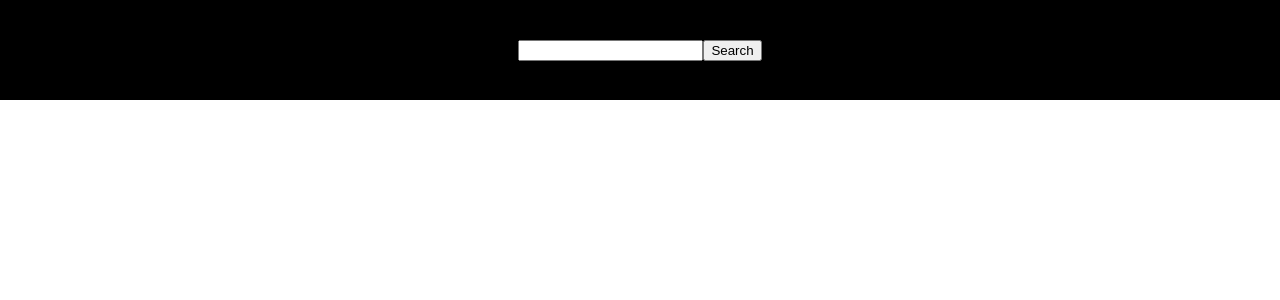
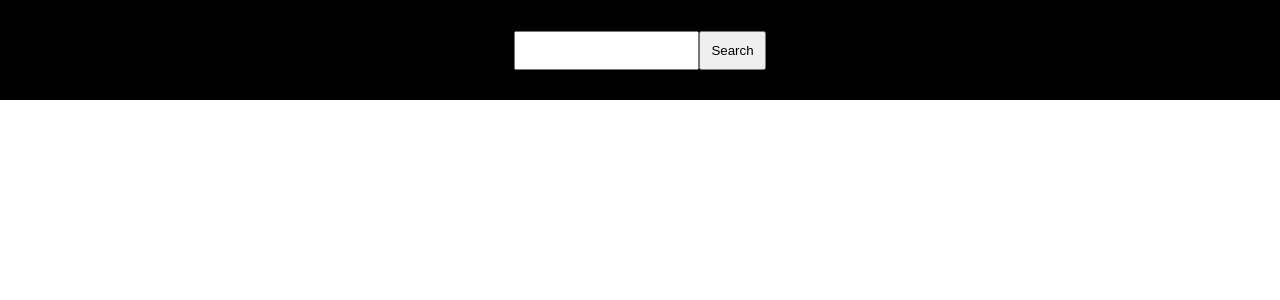
Before and after one commit to andrewwestenskow/lyrics-analyzer, a React (Create React App) app: page / in a window 1280 px wide. Shown: the top 300 px of the page. Built offline with nearby package versions, Linux system fonts and the light colour scheme.

Commit message:
Bunch of refactoring

```diff
--- a/package.json
+++ b/package.json
@@ -12,6 +12,7 @@
     "react": "^16.12.0",
     "react-dom": "^16.12.0",
     "react-scripts": "3.2.0",
+    "react-spinners": "^0.6.1",
     "request": "^2.88.0"
   },
   "scripts": {
--- a/src/App.js
+++ b/src/App.js
@@ -1,11 +1,12 @@
-import React from 'react'
+import React, { useState } from 'react'
 import Search from './components/Search'
 import './App.scss'
 
 function App() {
+  const [stats, setStats] = useState({})
   return (
     <div className="App">
-      <Search />
+      <Search setStats={setStats} />
     </div>
   )
 }
--- a/src/components/Search.jsx
+++ b/src/components/Search.jsx
@@ -7,10 +7,12 @@ const Search = props => {
   const [term, setTerm] = useState('')
   const [results, setResults] = useState([])
   const [page, setPage] = useState(0)
-  const handleSearch = async (searchTerm, pageNum, maintain) => {
-    if (!maintain) {
-      setResults([])
-    }
+  const [loadingSearch, setLoadingSearch] = useState(false)
+  const handleSearch = async (searchTerm, pageNum) => {
+    setLoadingSearch(true)
+
+    setResults([])
+
     setTerm(searchTerm)
     let searchPage
     if (pageNum && pageNum !== page) {
@@ -29,12 +31,12 @@ const Search = props => {
         response: { hits: songs },
       },
     } = await axios(options)
-    console.log(songs)
     setResults(songs)
+    setLoadingSearch(false)
   }
 
   const searchNewPage = newPage => {
-    handleSearch(term, newPage, true).then(() => {
+    handleSearch(term, newPage).then(() => {
       setPage(newPage)
     })
   }
@@ -42,6 +44,8 @@ const Search = props => {
     <div className="Search">
       <SearchInput handleSearch={handleSearch} />
       <SearchResults
+        setStats={props.setStats}
+        loadingSearch={loadingSearch}
         page={page}
         searchNewPage={searchNewPage}
         searchTerm={term}
--- a/src/components/SearchInput.jsx
+++ b/src/components/SearchInput.jsx
@@ -9,13 +9,15 @@ const SearchInput = props => {
     setSearch('')
   }
   return (
-    <form onSubmit={handleSearch}>
+    <form className="search-form" onSubmit={handleSearch}>
       <input
         value={search}
         onChange={e => setSearch(e.target.value)}
         type="text"
       />
-      <button type="submit">Search</button>
+      <button className="search-button" type="submit">
+        Search
+      </button>
     </form>
   )
 }
--- a/src/components/SearchResults.jsx
+++ b/src/components/SearchResults.jsx
@@ -1,5 +1,6 @@
 import React from 'react'
 import axios from 'axios'
+import { BounceLoader } from 'react-spinners'
 
 const SearchResults = props => {
   const getLyrics = async url => {
@@ -9,8 +10,8 @@ const SearchResults = props => {
       method: 'GET',
     }
 
-    const stats = await axios(options)
-    console.log(stats)
+    const { data: stats } = await axios(options)
+    props.setStats(stats)
   }
 
   const results = props.results.map(element => {
@@ -55,7 +56,14 @@ const SearchResults = props => {
             </div>
           )}
         </div>
-      ) : null}
+      ) : (
+        props.loadingSearch && (
+          <div className="loading">
+            <BounceLoader />
+            <p className="loading-text">Loading</p>
+          </div>
+        )
+      )}
     </div>
   )
 }
--- a/src/components/_Search.scss
+++ b/src/components/_Search.scss
@@ -4,15 +4,28 @@
   @include center-all;
   background: black;
   position: relative;
-
   .Search-Results {
     position: absolute;
     top: $header-height;
     width: 100%;
-    transition: all 1s linear;
+    transition: all 1s;
     display: flex;
+    justify-content: center;
+    align-items: center;
     flex-wrap: wrap;
     background: rgba(0, 0, 0, 0.25);
+    .loading {
+      width: 50%;
+      height: 250px;
+      display: flex;
+      flex-direction: column;
+      justify-content: center;
+      align-items: center;
+      .loading-text {
+        color: white;
+        font-size: 1.4rem;
+      }
+    }
     .result-hold {
       width: 25%;
       height: 100px;
@@ -63,4 +76,11 @@
       }
     }
   }
+  .search-form {
+    display: flex;
+    .search-button {
+      display: flex;
+      padding: 10px;
+    }
+  }
 }
```
Also changed, not shown: 1 other file (tests, documents, lock files or other folders).
